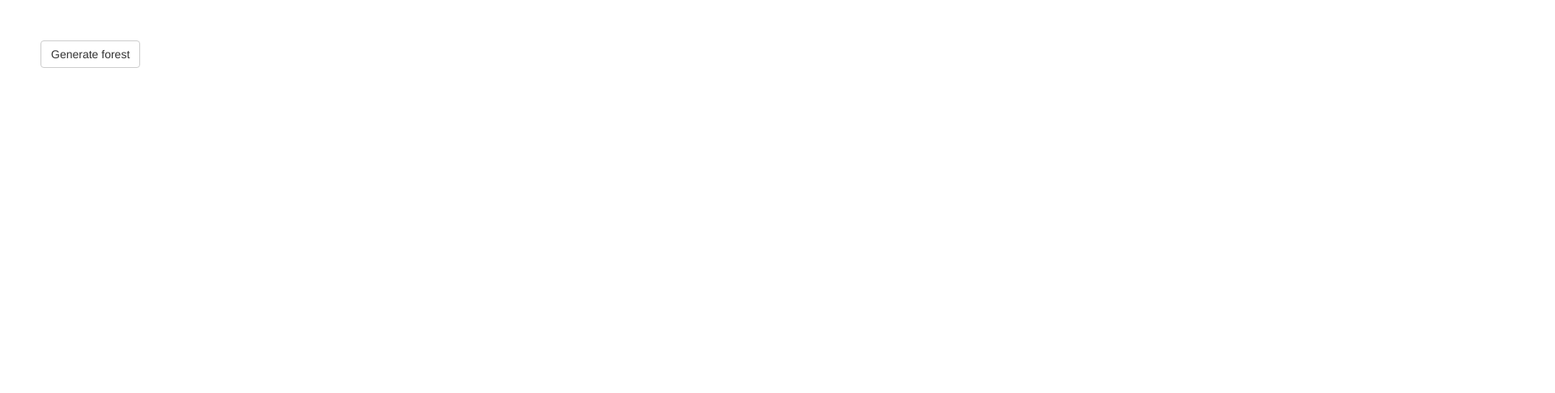
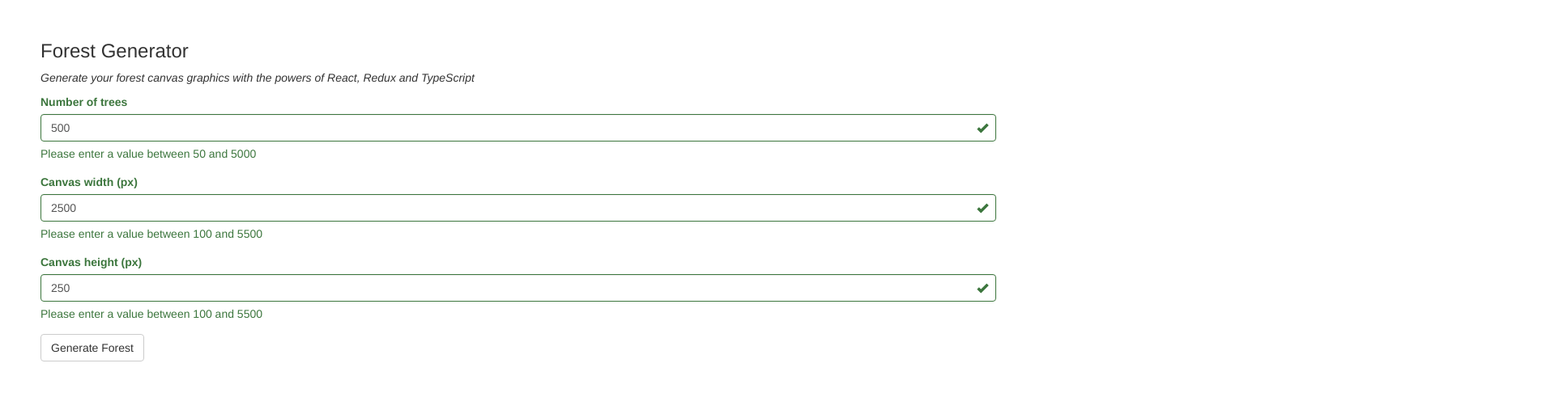
Before and after one commit to sharpcoding/forest-generator, a React app: page / in a window 1280 px wide. Shown: the top 486 px of the page at 81% size, 1920 px wide, since content can reach past the window. Built offline with nearby package versions, Linux system fonts and the light colour scheme.

Commit message:
version 1.0 finished: number of trees, canvas width and height can be changed

```diff
--- a/src/actions/index.ts
+++ b/src/actions/index.ts
@@ -10,6 +10,9 @@ export const actions = {
   configLoadedSuccessfully: createAction<IConfig, Object>(
     actionLabels.CONFIG_LOADED_SUCCESSFULLY,
     (payload: IConfig) => payload),
+  generationParametersChanged: createAction<IParameters, IParameters>(
+    actionLabels.GENERATION_PARAMS_CHANGED,
+    (payload: IParameters) => payload),
   generateForest: createAction<IParameters, IParameters>(
     actionLabels.GENERATE_FOREST,
     (payload: IParameters) => payload)
--- a/src/actions/labels.ts
+++ b/src/actions/labels.ts
@@ -1,5 +1,5 @@
 export const actionLabels = {
   CONFIG_LOADED_SUCCESSFULLY: 'CONFIG_LOADED_SUCCESSFULLY',
-  GENERATION_PARAMS_NUMBER_OF_TREES_CHANGED: 'GENERATION_PARAMETERS_CHANGED',
+  GENERATION_PARAMS_CHANGED: 'GENERATION_PARAMETERS_CHANGED',
   GENERATE_FOREST: 'GENERATE_FOREST'
 }
--- a/src/controls/generationParameters.tsx
+++ b/src/controls/generationParameters.tsx
@@ -4,11 +4,18 @@ import * as _ from 'lodash';
 import { connect } from "react-redux";
 import { Dispatch } from "redux";
 import { bindActionCreators } from "redux";
-import { ButtonToolbar, Button } from 'react-bootstrap';
+import { ButtonToolbar, Button, ControlLabel, Form, FormControl, FormGroup, HelpBlock } from 'react-bootstrap';
 import { ActionCreatorsMapObject } from "redux";
 import { IParameters } from "../state/parameters/index";
 import { IState } from "../state/index";
 import { actions } from "../actions/index";
+
+enum EnumValidationContext {
+  All,
+  NumberOfTrees,
+  CanvasWidth,
+  CanvasHeight
+}
 
 export interface IGenerationParametersControlOwnProps {
 }
@@ -19,24 +26,94 @@ export interface IGenerationParametersControlProps {
 
 export interface IGenerationParametersControlState {
   numberOfTrees: number;
+  canvasWidth: number;
+  canvasHeight: number;
 }
 
 export interface IGenerationParametersActionCreators extends ActionCreatorsMapObject {
   generateForest: (value: IParameters) => void;
+  generationParametersChanged: (value: IParameters) => void;
 }
 
 export class GenerationParametersControl extends React.Component<IGenerationParametersControlProps & IGenerationParametersActionCreators, IGenerationParametersControlState> {
   constructor(props: IGenerationParametersControlProps & IGenerationParametersActionCreators) {
     super(props);
     this.state = {
-      numberOfTrees: props.parameters.numberOfTrees
+      numberOfTrees: props.parameters.numberOfTrees,
+      canvasWidth: props.parameters.canvasWidth,
+      canvasHeight: props.parameters.canvasHeight
     };
   }
 
+  private _validate(context: EnumValidationContext): ("success" | "error") {
+    let result = true;
+    result = result && (((context == EnumValidationContext.All) || (context == EnumValidationContext.NumberOfTrees)) ?
+      _.inRange(this.state.numberOfTrees, this.props.parameters.numberOfTreesRange[0], this.props.parameters.numberOfTreesRange[1]+1) : true);
+    result = result && (((context == EnumValidationContext.All) || (context == EnumValidationContext.CanvasWidth)) ?
+      _.inRange(this.state.canvasWidth, this.props.parameters.canvasWidthRange[0], this.props.parameters.canvasWidthRange[1]+1) : true);
+    result = result && (((context == EnumValidationContext.All) || (context == EnumValidationContext.CanvasHeight)) ?
+      _.inRange(this.state.canvasHeight, this.props.parameters.canvasHeightRange[0], this.props.parameters.canvasHeightRange[1]+1) : true);
+    return result ? "success" : "error";
+  }
+
+  private _isValid(context: EnumValidationContext): boolean {
+    return this._validate(context) == "success";
+  }
+
   public render() {
-    return (<ButtonToolbar>
-      <Button onClick={() => this.props.generateForest(this.props.parameters) }>Generate forest</Button>
-    </ButtonToolbar>)
+    return (
+      <Form>
+        <FormGroup validationState={this._validate(EnumValidationContext.NumberOfTrees)}>
+          <ControlLabel>Number of trees</ControlLabel>
+          <input
+            className="form-control"
+            type="number"
+            value={this.state.numberOfTrees}
+            onChange={(event) => this.setState({ numberOfTrees: event.currentTarget.valueAsNumber })}
+            onBlur={(event) => this._isValid(EnumValidationContext.NumberOfTrees) ?
+              this.props.generationParametersChanged(_.extend({}, this.props.parameters, { numberOfTrees: this.state.numberOfTrees})) :
+              null
+            }
+          />
+        <FormControl.Feedback />
+        <HelpBlock>{`Please enter a value between ${this.props.parameters.numberOfTreesRange[0]} and ${this.props.parameters.numberOfTreesRange[1]}`}</HelpBlock>
+      </FormGroup>
+      <FormGroup validationState={this._validate(EnumValidationContext.CanvasWidth)}>
+        <ControlLabel>Canvas width (px)</ControlLabel>
+        <input
+          className="form-control"
+          type="number"
+          value={this.state.canvasWidth}
+          onChange={(event) => this.setState({ canvasWidth: event.currentTarget.valueAsNumber })}
+          onBlur={(event) => this._isValid(EnumValidationContext.CanvasWidth) ?
+            this.props.generationParametersChanged(_.extend({}, this.props.parameters, { canvasWidth: this.state.canvasWidth})) :
+            null
+          }
+        />
+        <FormControl.Feedback />
+        <HelpBlock>{`Please enter a value between ${this.props.parameters.canvasWidthRange[0]} and ${this.props.parameters.canvasWidthRange[1]}`}</HelpBlock>
+      </FormGroup>
+      <FormGroup validationState={this._validate(EnumValidationContext.CanvasHeight)}>
+        <ControlLabel>Canvas height (px)</ControlLabel>
+        <input
+          className="form-control"
+          type="number"
+          value={this.state.canvasHeight}
+          onChange={(event) => this.setState({ canvasHeight: event.currentTarget.valueAsNumber })}
+          onBlur={(event) => this._isValid(EnumValidationContext.CanvasHeight) ?
+            this.props.generationParametersChanged(_.extend({}, this.props.parameters, { canvasHeight: this.state.canvasHeight })) :
+            null
+          }
+        />
+        <FormControl.Feedback />
+        <HelpBlock>{`Please enter a value between ${this.props.parameters.canvasWidthRange[0]} and ${this.props.parameters.canvasWidthRange[1]}`}</HelpBlock>
+      </FormGroup>
+      <FormGroup>
+        <Button
+          disabled={!this._isValid(EnumValidationContext.All)}
+          onClick={() => this.props.generateForest(this.props.parameters)}>Generate Forest</Button>
+      </FormGroup>
+    </Form>)
   }
 }
 
@@ -48,7 +125,8 @@ function mapStateToProps(state: IState): IGenerationParametersControlProps {
 
 function matchDispatchToProps(dispatch: Dispatch<{}>) {
   return bindActionCreators<IGenerationParametersActionCreators>({
-    generateForest: actions.generateForest
+    generateForest: actions.generateForest,
+    generationParametersChanged: actions.generationParametersChanged
   }, dispatch);
 }
 
--- a/src/controls/spritePaintCanvas.tsx
+++ b/src/controls/spritePaintCanvas.tsx
@@ -94,8 +94,8 @@ export class SpritePaintCanvasControl extends React.Component<ISpritePaintCanvas
 
 function mapStateToProps(state: IState): ISpritePaintCanvasControlProps {
   return {
-    width: state.parameters.imageWidth,
-    height: state.parameters.imageHeight,
+    width: state.parameters.canvasWidth,
+    height: state.parameters.canvasHeight,
     sprite: state.config.sprite,
     forest: state.forest
   };
--- a/src/index.html
+++ b/src/index.html
@@ -9,6 +9,8 @@
 </head>
 
 <body style="margin: 50px">
+  <h3>Forest Generator</h3>
+  <p><i>Generate your forest canvas graphics with the powers of React, Redux and TypeScript</i></p>
   <div id="app" />
   <script src="../dist/bundle.js"></script>
 </body>
--- a/src/reducers/forest.ts
+++ b/src/reducers/forest.ts
@@ -10,9 +10,9 @@ import { ITree } from "../state/forest/tree";
 export const forestReducer = handleActions<IForest, IParameters>({
   [actionLabels.GENERATE_FOREST]: (state: IForest, action: Action<IParameters>): IForest => {
     let trees: ITree[] = [];
-    let dispersion = action.payload.minimalDispersion;
     let numberOfTries = 0;
     for (let i = 0; i < action.payload.numberOfTrees; i++) {
+      let dispersion = action.payload.dispersion;
       let tree = <ITree> {
         spriteColumn: _.random(0, action.payload.sprite.columns),
         spriteRow: _.random(0, action.payload.sprite.rows),
@@ -20,8 +20,8 @@ export const forestReducer = handleActions<IForest, IParameters>({
       let treePositionMeetsDispersionLimit = false;
       while (!treePositionMeetsDispersionLimit) {
         tree = _.extend(tree, <ITree> {
-          canvasImageX: _.random(0, action.payload.imageWidth - action.payload.sprite.columnWidth),
-          canvasImageY: _.random(0, action.payload.imageHeight - action.payload.sprite.rowHeight)
+          canvasImageX: _.random(0, action.payload.canvasWidth - action.payload.sprite.columnWidth),
+          canvasImageY: _.random(0, action.payload.canvasHeight - action.payload.sprite.rowHeight)
         })
         treePositionMeetsDispersionLimit = _.isEmpty(_.filter(trees, t => {
           let distance = Math.sqrt(
@@ -30,7 +30,7 @@ export const forestReducer = handleActions<IForest, IParameters>({
           return distance < dispersion
         }));
         numberOfTries++;
-        if (numberOfTries > action.payload.numberOfTrees/5) {
+        if (numberOfTries > 5) {
           dispersion = Math.max(dispersion-1, 1);
           numberOfTries = 0;
         }
--- a/src/reducers/parameters.ts
+++ b/src/reducers/parameters.ts
@@ -13,15 +13,17 @@ export const parametersReducer = handleActions<IParameters, IConfig & number>({
       sprite: action.payload.sprite
     })
   },
-  [actionLabels.GENERATION_PARAMS_NUMBER_OF_TREES_CHANGED]: (state: IParameters, action: Action<number>): IParameters => {
-    return _.extend({}, state, <IParameters> {
-      numberOfTrees: action.payload
-    })
+  [actionLabels.GENERATION_PARAMS_CHANGED]: (state: IParameters, action: Action<IParameters>): IParameters => {
+    return _.extend({}, state, <IParameters> action.payload)
   }
  }, <IParameters> {
-   numberOfTrees: 1,
-   imageHeight: 800,
-   imageWidth: 800,
+   numberOfTrees: 500,
+   canvasWidth: 2500,
+   canvasHeight: 250,
+   dispersion: 20,
+   numberOfTreesRange: [50, 5000],
+   canvasWidthRange: [100, 5500],
+   canvasHeightRange: [100, 5500],
    sprite: {}
   }
 );
```
Also changed, not shown: src/state/parameters/index.ts (+10 -3 lines).
